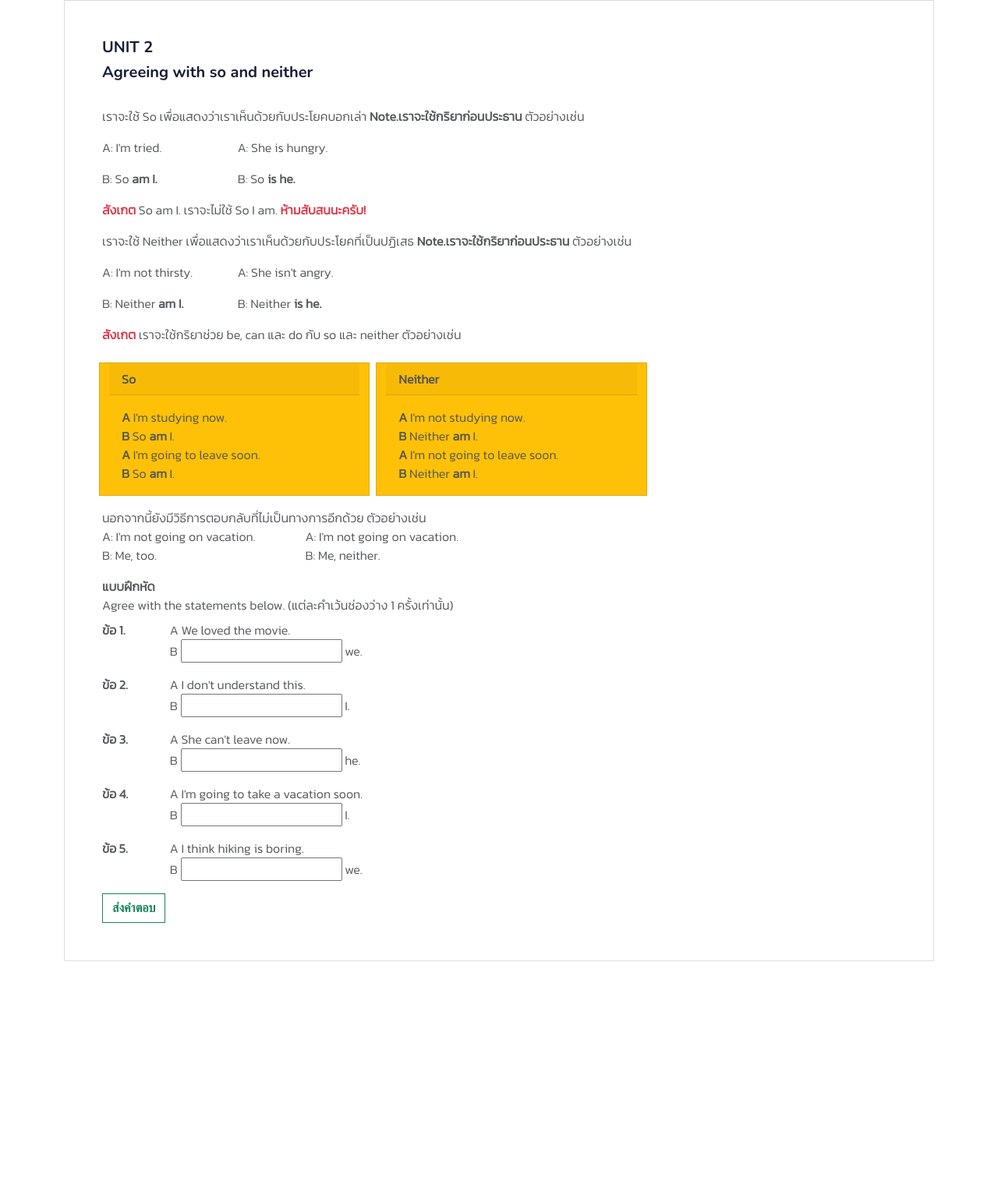
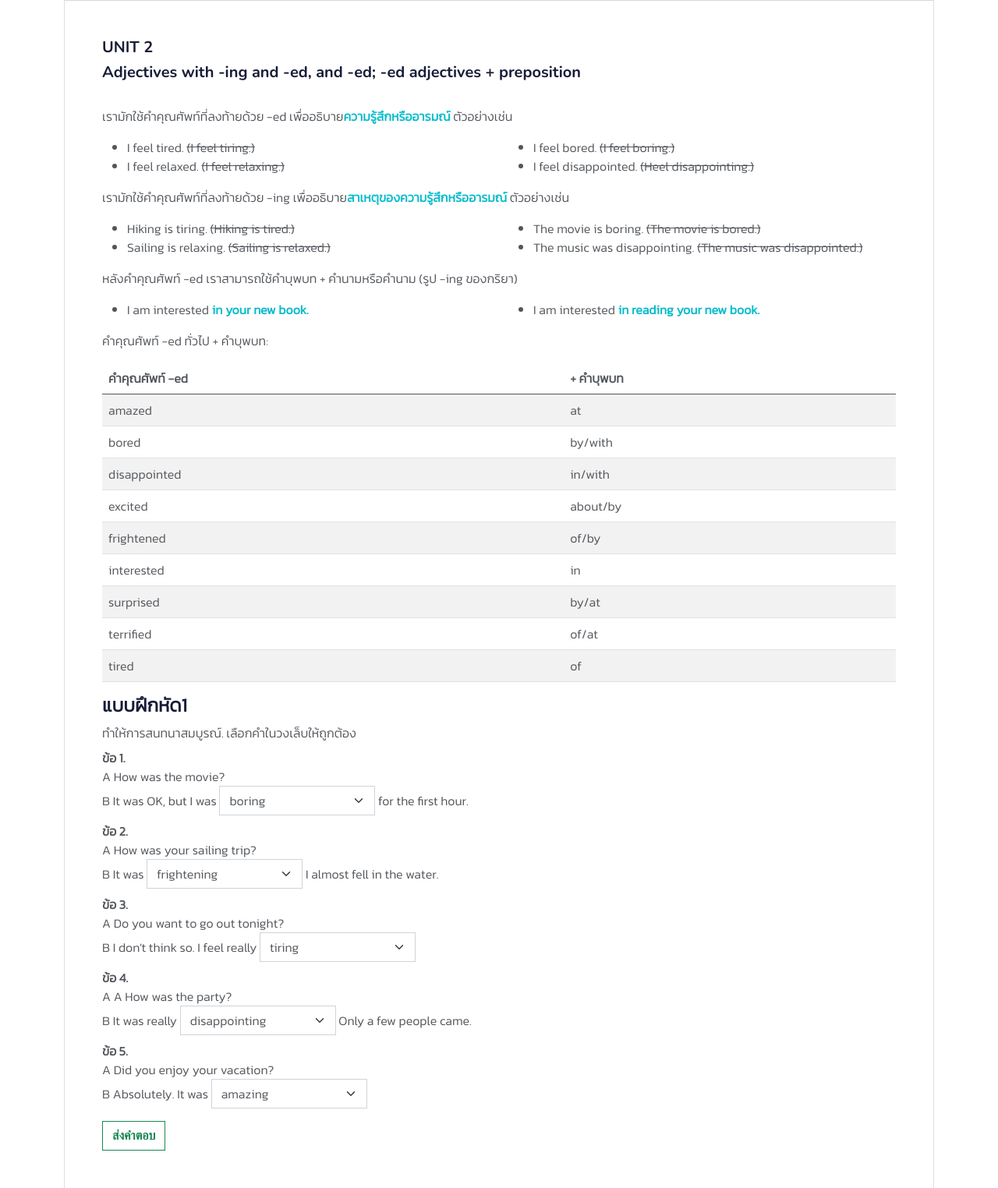
Before and after one commit to AOFPA/english_online, a plain HTML site: page u2.grammar.html in a window 1280 px wide. Shown: the part 193-1717 px from the top of the page at 78% size. Before the commit the page ends 1426 px from the top, so only its background shows below. Drawn offline with nearby package versions, Linux system fonts and the light colour scheme; some packages are replaced by stand-ins of ours; a script that the page names is missing.

Commit message:
u2.grammar

```diff
--- a/u2.grammar.html
+++ b/u2.grammar.html
@@ -47,7 +47,8 @@
     />
 
     <style>
-      body {
+      body,
+      h4 {
         font-family: "Kanit", sans-serif;
       }
     </style>
@@ -121,147 +122,254 @@
         </div>
         <div class="card-body p-5">
           <h5 class="">UNIT 2</h5>
-          <h5>Agreeing with so and neither</h5>
+          <h5>
+            Adjectives with -ing and -ed, and -ed; -ed adjectives + preposition
+          </h5>
           <br />
-          <!-- So -->
+          <!-- -ed -->
           <div class="div">
             <p>
-              เราจะใช้ So เพื่อแสดงว่าเราเห็นด้วยกับประโยคบอกเล่า
-              <b>Note.เราจะใช้กริยาก่อนประธาน</b> ตัวอย่างเช่น
+              เรามักใช้คำคุณศัพท์ที่ลงท้ายด้วย -ed เพื่ออธิบาย<b
+                class="text-primary"
+                >ความรู้สึกหรืออารมณ์</b
+              >
+              ตัวอย่างเช่น
             </p>
             <div class="row">
-              <div class="col-6 col-lg-2">
-                <p>A: I'm tried.</p>
-                <p>B: So <b>am I.</b></p>
+              <div class="col-6 col-lg-6">
+                <ul>
+                  <li>I feel tired. <strike>(I feel tiring.)</strike></li>
+                  <li>I feel relaxed. <strike>(I feel relaxing.)</strike></li>
+                </ul>
               </div>
-              <div class="col-6 col-lg-2">
-                <p>A: She is hungry.</p>
-                <p>B: So <b>is he.</b></p>
+              <div class="col-6 col-lg-6">
+                <ul>
+                  <li>I feel bored. <strike>(I feel boring.)</strike></li>
+                  <li>
+                    I feel disappointed. <strike>(Heel disappointing.)</strike>
+                  </li>
+                </ul>
               </div>
             </div>
-            <p>
-              <b class="text-danger">สังเกต</b> So am I. เราจะไม่ใช้ So I am.
-              <b class="text-danger">ห้ามสับสนนะครับ!</b>
-            </p>
           </div>
-
-          <!-- Neither -->
+          <!-- -ing -->
           <div class="div">
             <p>
-              เราจะใช้ Neither เพื่อแสดงว่าเราเห็นด้วยกับประโยคที่เป็นปฏิเสธ
-              <b>Note.เราจะใช้กริยาก่อนประธาน</b> ตัวอย่างเช่น
+              เรามักใช้คำคุณศัพท์ที่ลงท้ายด้วย -ing เพื่ออธิบาย<b
+                class="text-primary"
+                >สาเหตุของความรู้สึกหรืออารมณ์</b
+              >
+              ตัวอย่างเช่น
             </p>
             <div class="row">
-              <div class="col-6 col-lg-2">
-                <p>A: I'm not thirsty.</p>
-                <p>B: Neither <b>am I.</b></p>
+              <div class="col-6 col-lg-6">
+                <ul>
+                  <li>Hiking is tiring. <strike>(Hiking is tired.)</strike></li>
+                  <li>
+                    Sailing is relaxing. <strike>(Sailing is relaxed.)</strike>
+                  </li>
+                </ul>
               </div>
-              <div class="col-6 col-lg-2">
-                <p>A: She isn't angry.</p>
-                <p>B: Neither <b>is he.</b></p>
+              <div class="col-6 col-lg-6">
+                <ul>
+                  <li>
+                    The movie is boring. <strike>(The movie is bored.)</strike>
+                  </li>
+                  <li>
+                    The music was disappointing.
+                    <strike>(The music was disappointed.)</strike>
+                  </li>
+                </ul>
+              </div>
+            </div>
+          </div>
+          <!-- -ing -->
+          <div class="div">
+            <p>
+              หลังคำคุณศัพท์ -ed เราสามารถใช้คำบุพบท + คำนามหรือคำนาม (รูป -ing
+              ของกริยา)
+            </p>
+            <div class="row">
+              <div class="col-6 col-lg-6">
+                <ul>
+                  <li>
+                    I am interested
+                    <b class="text-primary">in your new book.</b>
+                  </li>
+                </ul>
+              </div>
+              <div class="col-6 col-lg-6">
+                <ul>
+                  <li>
+                    I am interested
+                    <b class="text-primary">in reading your new book.</b>
+                  </li>
+                </ul>
               </div>
             </div>
           </div>
 
-          <!-- helping verbs -->
+          <!-- adj+prepos -->
           <div>
-            <p>
-              <b class="text-danger">สังเกต</b> เราจะใช้กริยาช่วย be, can และ do
-              กับ so และ neither ตัวอย่างเช่น
-            </p>
-
-            <div class="row">
-              <!-- So -->
-              <div class="card col-12 col-lg-4 bg-warning ms-2 mt-2">
-                <div class="card-header">
-                  <b>So</b>
-                </div>
-                <div class="card-body">
-                  <b>A</b> I'm studying now. <br />
-                  <b>B</b> So <b>am</b> I. <br />
-                  <b>A</b> I'm going to leave soon. <br />
-                  <b>B</b> So <b>am</b> I.
-                </div>
-              </div>
-              <!-- Neither -->
-              <div class="card col-12 col-lg-4 bg-warning ms-2 mt-2">
-                <div class="card-header">
-                  <b>Neither</b>
-                </div>
-                <div class="card-body">
-                  <b>A</b> I'm not studying now. <br />
-                  <b>B</b> Neither <b>am</b> I. <br />
-                  <b>A</b> I'm not going to leave soon. <br />
-                  <b>B</b> Neither <b>am</b> I.
+            <p>คำคุณศัพท์ -ed ทั่วไป + คำบุพบท:</p>
+            <table class="table table-striped table-hover">
+              <thead>
+                <tr>
+                  <th>คำคุณศัพท์ -ed</th>
+                  <th>+ คำบุพบท</th>
+                </tr>
+              </thead>
+              <tbody>
+                <tr>
+                  <td>amazed</td>
+                  <td>at</td>
+                </tr>
+                <tr>
+                  <td>bored</td>
+                  <td>by/with</td>
+                </tr>
+                <tr>
+                  <td>disappointed</td>
+                  <td>in/with</td>
+                </tr>
+                <tr>
+                  <td>excited</td>
+                  <td>about/by</td>
+                </tr>
+                <tr>
+                  <td>frightened</td>
+                  <td>of/by</td>
+                </tr>
+                <tr>
+                  <td>interested</td>
+                  <td>in</td>
+                </tr>
+                <tr>
+                  <td>surprised</td>
+                  <td>by/at</td>
+                </tr>
+                <tr>
+                  <td>terrified</td>
+                  <td>of/at</td>
+                </tr>
+                <tr>
+                  <td>tired</td>
+                  <td>of</td>
+                </tr>
+              </tbody>
+            </table>
+          </div>
+          <!-- NOW PRACTICE 1 -->
+          <div class="mt-3">
+            <h4>แบบฝึกหัด1</h4>
+            ทำให้การสนทนาสมบูรณ์. เลือกคำในวงเล็บให้ถูกต้อง
+            <div class="mt-2">
+              <div class="row">
+                <div class="col-lg-1 col-sm-3"><b>ข้อ 1. </b></div>
+                <div class="col-lg-12 col-sm-12">
+                  <div class="d-inline">
+                    A How was the movie? <br />
+                    B It was OK, but I was
+                  </div>
+                  <select
+                    style="max-width: 200px"
+                    name=""
+                    id=""
+                    class="form-select d-inline ans-1"
+                  >
+                    <option value="1">boring</option>
+                    <option value="2">bored</option>
+                  </select>
+                  for the first hour.
                 </div>
               </div>
             </div>
-          </div>
-          <!-- informal way -->
-          <div class="mt-3">
-            นอกจากนี้ยังมีวิธีการตอบกลับที่ไม่เป็นทางการอีกด้วย ตัวอย่างเช่น
-            <div class="row">
-              <div class="col-6 col-lg-3">
-                A: I'm not going on vacation. <br />
-                B: Me, too.
-              </div>
-              <div class="col-6 col-lg-3">
-                A: I'm not going on vacation. <br />
-                B: Me, neither.
-              </div>
-            </div>
-          </div>
-          <!-- NOW PRACTICE -->
-          <div class="mt-3">
-            <b>แบบฝึกหัด</b>
-            <br />Agree with the statements below. (แต่ละคำเว้นช่องว่าง 1
-            ครั้งเท่านั้น)
             <div class="mt-2">
               <div class="row">
-                <div class="col-lg-1 col-sm-3"><b>ข้อ 1. </b></div>
-                <div class="col-lg-4 col-sm-12">
-                  A We loved the movie. <br />
-                  B <input class="ans-1" type="text" name="" id="" /> we.
+                <div class="col-lg-1 col-sm-3"><b>ข้อ 2. </b></div>
+                <div class="col-lg-12 col-sm-12">
+                  <div class="d-inline">
+                    A How was your sailing trip? <br />
+                    B It was
+                  </div>
+                  <select
+                    style="max-width: 200px"
+                    name=""
+                    id=""
+                    class="form-select d-inline ans-2"
+                  >
+                    <option value="1">frightening</option>
+                    <option value="2">frightened</option>
+                  </select>
+                  I almost fell in the water.
                 </div>
               </div>
             </div>
-            <div class="mt-3">
+            <div class="mt-2">
               <div class="row">
-                <div class="col-lg-1 col-sm-3"><b>ข้อ 2. </b></div>
-                <div class="col-lg-4 col-sm-12">
-                  A I don't understand this. <br />
-                  B <input class="ans-2" type="text" name="" id="" /> I.
+                <div class="col-lg-1 col-sm-3"><b>ข้อ 3. </b></div>
+                <div class="col-lg-12 col-sm-12">
+                  <div class="d-inline">
+                    A Do you want to go out tonight?
+                    <br />
+                    B I don't think so. I feel really
+                  </div>
+                  <select
+                    style="max-width: 200px"
+                    name=""
+                    id=""
+                    class="form-select d-inline ans-3"
+                  >
+                    <option value="1">tiring</option>
+                    <option value="2">tired</option>
+                  </select>
                 </div>
               </div>
             </div>
-            <div class="mt-3">
+            <div class="mt-2">
               <div class="row">
-                <div class="col-lg-1 col-sm-3"><b>ข้อ 3. </b></div>
-                <div class="col-lg-4 col-sm-12">
-                  A She can't leave now. <br />
-                  B <input class="ans-3" type="text" name="" id="" /> he.
+                <div class="col-lg-1 col-sm-3"><b>ข้อ 4. </b></div>
+                <div class="col-lg-12 col-sm-12">
+                  <div class="d-inline">
+                    A A How was the party?
+                    <br />
+                    B It was really
+                  </div>
+                  <select
+                    style="max-width: 200px"
+                    name=""
+                    id=""
+                    class="form-select d-inline ans-4"
+                  >
+                    <option value="1">disappointing</option>
+                    <option value="2">disappointed</option>
+                  </select>
+                  Only a few people came.
                 </div>
               </div>
             </div>
-            <div class="mt-3">
+            <div class="mt-2">
               <div class="row">
-                <div class="col-lg-1 col-sm-3"><b>ข้อ 4. </b></div>
-                <div class="col-lg-4 col-sm-12">
-                  A I'm going to take a vacation soon. <br />
-                  B <input class="ans-4" type="text" name="" id="" /> I.
+                <div class="col-lg-1 col-sm-3"><b>ข้อ 5. </b></div>
+                <div class="col-lg-12 col-sm-12">
+                  <div class="d-inline">
+                    A Did you enjoy your vacation?
+                    <br />
+                    B Absolutely. It was
+                  </div>
+                  <select
+                    style="max-width: 200px"
+                    name=""
+                    id=""
+                    class="form-select d-inline ans-5"
+                  >
+                    <option value="1">amazing</option>
+                    <option value="2">amazed</option>
+                  </select>
                 </div>
               </div>
             </div>
-            <div class="mt-3">
-              <div class="row">
-                <div class="col-lg-1 col-sm-3"><b>ข้อ 5. </b></div>
-                <div class="col-lg-4 col-sm-12">
-                  A I think hiking is boring.
-                  <br />
-                  B <input class="ans-5" type="text" name="" id="" /> we.
-                </div>
-              </div>
-            </div>
+
             <button class="btn btn-outline-success btn-ans mt-3">
               ส่งคำตอบ
             </button>
@@ -294,12 +402,14 @@
           let ans3 = $(".ans-3").val();
           let ans4 = $(".ans-4").val();
           let ans5 = $(".ans-5").val();
+
+          // console.log(ans1);
           //ans-show
-          let show1 = "So did";
-          let show2 = "Neither do";
-          let show3 = "Neither can";
-          let show4 = "So am";
-          let show5 = "So am";
+          let show1 = 2;
+          let show2 = 1;
+          let show3 = 2;
+          let show4 = 1;
+          let show5 = 1;
           //check
           let score = 0;
           if (ans1 == show1) {
```
